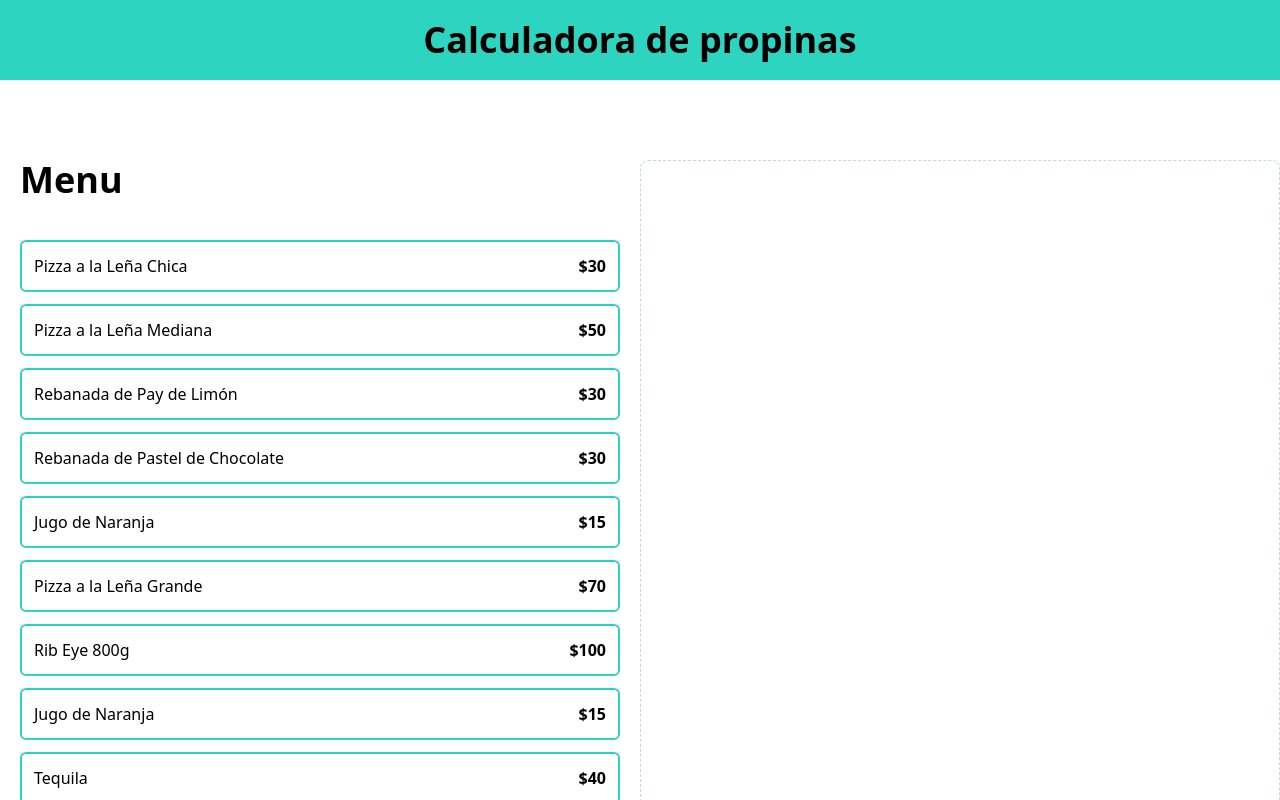
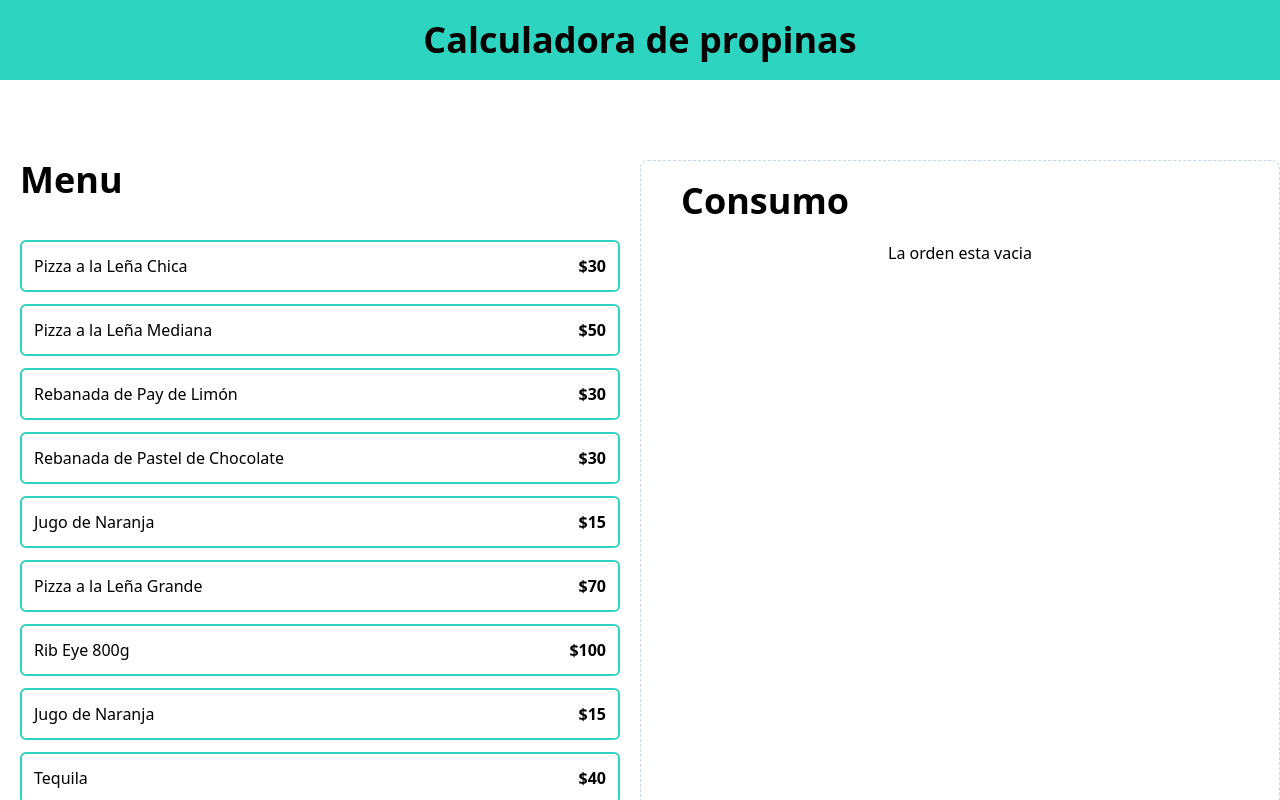
Before and after one commit to grondoneitor/Calculadora-Propinas, a React (Vite) app: page / in a window 1280 px wide. Shown: the top 800 px of the page. Built offline with nearby package versions, Linux system fonts and the light colour scheme.

Commit message:
Mostramos los productos agregados en la orden, con cantidaddes actualizadas

```diff
--- a/src/App.tsx
+++ b/src/App.tsx
@@ -1,10 +1,10 @@
 import MenuItems from "./components/MenuItems"
 import { menuItems } from "./data/db"
 import useOrder from "./hooks/useOrder"
-
+import OrderContents from "./components/OrderContents"
 
 function App() {
-const{addItem} = useOrder()
+const{order,addItem} = useOrder()
 
   return (
     <>
@@ -21,11 +21,16 @@
                      key={item.id}
                      item={item}
                      addItem={addItem}
+
                    />
                    ))}
              </div>
         </div>
-               <div className=" border border-dashed border-slate-300 p-5 rounded-lg"></div>
+               <div className=" border border-dashed border-slate-300 p-5 rounded-lg">
+                <OrderContents
+                 order={order}
+                />
+                </div>
      </main>
     </>
   )
--- a/src/components/OrderContents.tsx
+++ b/src/components/OrderContents.tsx
@@ -1,7 +1,24 @@
-import React from 'react'
+import { OrderItems } from "../types"
 
-export default function OrderContents() {
+type OrderProps = {
+    order:OrderItems[]
+}
+
+export default function OrderContents({order}:OrderProps) {
   return (
-    <div>OrderContents</div>
+    <div>
+        <h2 className='text-4xl font-black mx-5'>Consumo</h2>
+
+        <div className="space-y-3 mt-5">
+            {order.length === 0 ?
+               <p className="text-center">La orden esta vacia</p> :
+                ( order.map(item=> (
+                    <div key={item.id}>
+                         <p>{item.name}-{item.price}</p>
+                    </div>
+                )))
+               }
+        </div>
+    </div>
   )
 }
--- a/src/hooks/useOrder.ts
+++ b/src/hooks/useOrder.ts
@@ -19,12 +19,11 @@
             }else{
             const newItem : OrderItems = {...item, quantity: 1}
             setOrder([...order, newItem])
-            console.log("La cantidad es de " + newItem.quantity)
             }
         }
 
-        console.log(order)
     return{
+        order,
         addItem
     }
 }
```
Also changed, not shown: src/helpers/index.ts (added).
